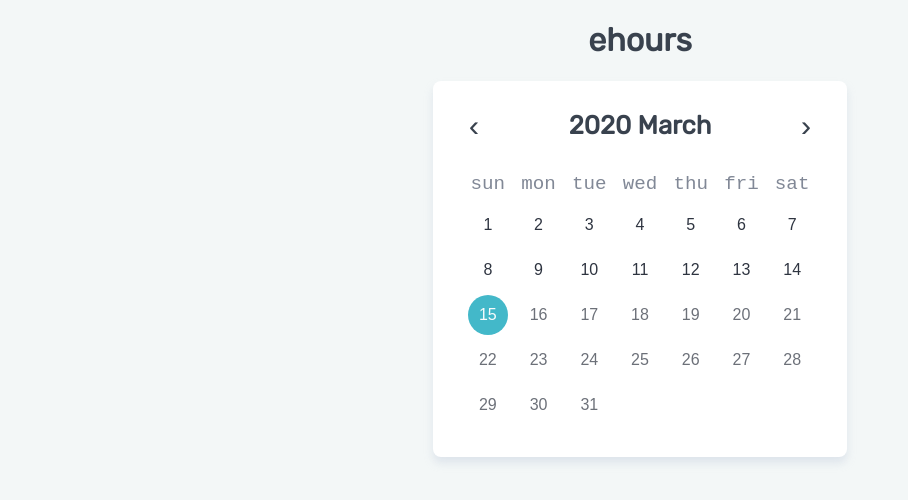
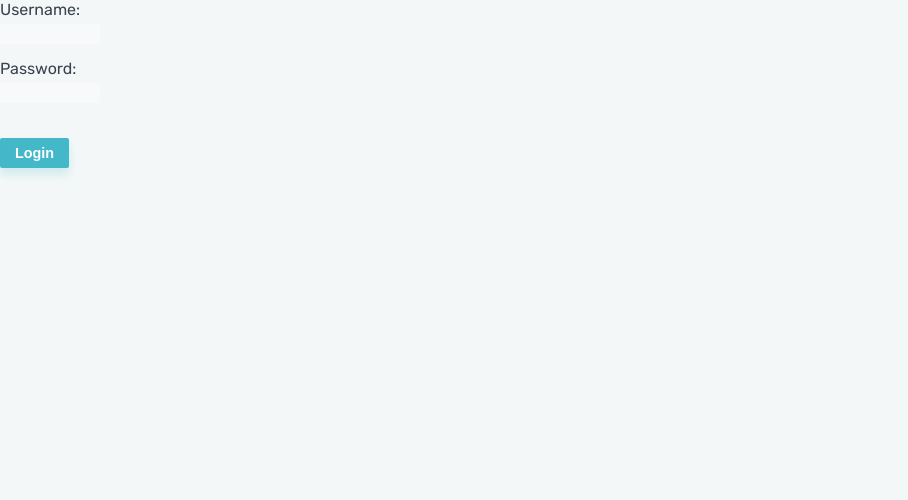
Before and after one commit to andersonmadeira/ehours, a React (Create React App) app: page /login in a window 1280 px wide. Shown: the top 500 px of the page, without its empty margins (0-908 px from the left). Built offline with nearby package versions, Linux system fonts and the light colour scheme.

Commit message:
Basic api integration, state handling (not using context yet), jwt authentication, routing

```diff
--- a/package.json
+++ b/package.json
@@ -6,12 +6,14 @@
     "@testing-library/jest-dom": "^4.2.4",
     "@testing-library/react": "^9.3.2",
     "@testing-library/user-event": "^7.1.2",
+    "axios": "^0.19.2",
     "classnames": "^2.2.6",
     "date-fns": "^2.11.0",
     "formik": "^2.1.4",
     "node-sass": "^4.13.1",
     "react": "^16.13.0",
     "react-dom": "^16.13.0",
+    "react-router-dom": "^5.1.2",
     "react-scripts": "3.4.0"
   },
   "scripts": {
--- a/src/App.js
+++ b/src/App.js
@@ -1,17 +1,45 @@
-import React, { useState } from 'react'
+import React, { useState, useEffect } from 'react'
 import Calendar from './components/Calendar'
 import Modal from './components/Modal'
 import { format } from 'date-fns'
 import ScheduleForm from './components/ScheduleForm'
+import { logout, isAuthenticated } from './services/auth'
+import { Redirect } from 'react-router-dom'
+import api from './services/api'
 
 const App = () => {
+  const [userInfo, setUserInfo] = useState(null)
+  const [authenticated, setAuthenticated] = useState(isAuthenticated())
   const [isModalVisible, setIsModalVisible] = useState(false)
   const [selectedDate, setSelectedDate] = useState(null)
 
-  return (
+  useEffect(() => {
+    if (authenticated) {
+      api.get('/auth/user').then(res => {
+        setUserInfo(res.data.user.name)
+      })
+    }
+  }, [authenticated])
+
+  return authenticated ? (
     <>
       <div className="app-container">
-        <h1>ehours</h1>
+        <header className="header">
+          <div className="logo">
+            <h1>ehours</h1>
+          </div>
+          <div className="user-info">
+            <span>{userInfo ? userInfo : 'Loading user...'}</span>
+            <button
+              onClick={() => {
+                logout()
+                setAuthenticated(false)
+              }}
+            >
+              Logout
+            </button>
+          </div>
+        </header>
         <Calendar
           onPickDate={date => {
             setSelectedDate(date)
@@ -37,6 +65,8 @@
         />
       </Modal>
     </>
+  ) : (
+    <Redirect to="/login" />
   )
 }
 
--- /dev/null
+++ b/src/components/Login.js
@@ -0,0 +1,57 @@
+import React, { useState } from 'react'
+import { useFormik } from 'formik'
+import api from '../services/api'
+import { login } from '../services/auth'
+import { Redirect } from 'react-router-dom'
+
+const Login = () => {
+  const [isAuthenticated, setIsAuthenticated] = useState(false)
+
+  const form = useFormik({
+    initialValues: {
+      username: '',
+      password: '',
+    },
+    onSubmit: values => {
+      api
+        .post('/auth/login', values)
+        .then(res => {
+          login(res.headers.authorization.substring(7))
+          setIsAuthenticated(true)
+        })
+        .catch(res => {
+          if (res.response) {
+            alert(res.response.data.message)
+          }
+        })
+    },
+  })
+
+  return isAuthenticated ? (
+    <Redirect to={'/'} />
+  ) : (
+    <form onSubmit={form.handleSubmit}>
+      <div className="form-control">
+        <label htmlFor="username">Username:</label>
+        <input
+          name="username"
+          type="text"
+          {...form.getFieldProps('username')}
+        />
+      </div>
+      <div className="form-control">
+        <label htmlFor="password">Password:</label>
+        <input
+          name="password"
+          type="password"
+          {...form.getFieldProps('password')}
+        />
+      </div>
+      <button className="button" type="submit">
+        Login
+      </button>
+    </form>
+  )
+}
+
+export default Login
--- /dev/null
+++ b/src/routes.js
@@ -0,0 +1,46 @@
+import React from 'react'
+import { BrowserRouter, Switch, Route, Redirect } from 'react-router-dom'
+import App from './App'
+import { isAuthenticated, logout } from './services/auth'
+import Login from './components/Login'
+
+const Routes = () => {
+  return (
+    <BrowserRouter>
+      <Switch>
+        <Route path="/login">
+          <Login />
+        </Route>
+        <Route path="/logout">
+          <p>Logout</p>
+        </Route>
+        <PrivateRoute path="/">
+          <App />
+        </PrivateRoute>
+        <Route path="*" component={() => <h1>Not Found</h1>} />
+      </Switch>
+    </BrowserRouter>
+  )
+}
+
+const PrivateRoute = ({ children, ...rest }) => {
+  return (
+    <Route
+      {...rest}
+      render={({ location }) =>
+        isAuthenticated() ? (
+          children
+        ) : (
+          <Redirect
+            to={{
+              pathname: '/login',
+              state: { from: location },
+            }}
+          />
+        )
+      }
+    />
+  )
+}
+
+export default Routes
--- /dev/null
+++ b/src/services/api.js
@@ -0,0 +1,16 @@
+import axios from 'axios'
+import { getToken } from './auth'
+
+const api = axios.create({
+  baseURL: process.env.REACT_APP_API_URL,
+})
+
+api.interceptors.request.use(async config => {
+  const token = getToken()
+  if (token) {
+    config.headers.Authorization = `Bearer ${token}`
+  }
+  return config
+})
+
+export default api
--- /dev/null
+++ b/src/services/auth.js
@@ -0,0 +1,5 @@
+const TOKEN_KEY = 'ehours-token'
+export const login = token => localStorage.setItem(TOKEN_KEY, token)
+export const logout = () => localStorage.removeItem(TOKEN_KEY)
+export const isAuthenticated = () => localStorage.getItem(TOKEN_KEY) !== null
+export const getToken = () => localStorage.getItem(TOKEN_KEY)
--- /dev/null
+++ b/src/state/actions.js
@@ -0,0 +1 @@
+export const DUMMY_ACTION = 'DUMMY_ACTION'
--- /dev/null
+++ b/src/state/store.js
@@ -0,0 +1,23 @@
+import React, { createContext, useReducer } from 'react'
+import { DUMMY_ACTION } from './actions'
+
+const initialState = {}
+const store = createContext(initialState)
+const { Provider } = store
+
+const StateProvider = ({ children }) => {
+  const [state, dispatch] = useReducer((state, action) => {
+    switch (action.type) {
+      case DUMMY_ACTION:
+        return {
+          ...state,
+        }
+      default:
+        return state
+    }
+  }, initialState)
+
+  return <Provider value={{ state, dispatch }}>{children}</Provider>
+}
+
+export { store, StateProvider }
```
Also changed, not shown: src/index.js (+8 -2 lines), 2 other files (tests, documents, lock files or other folders).
